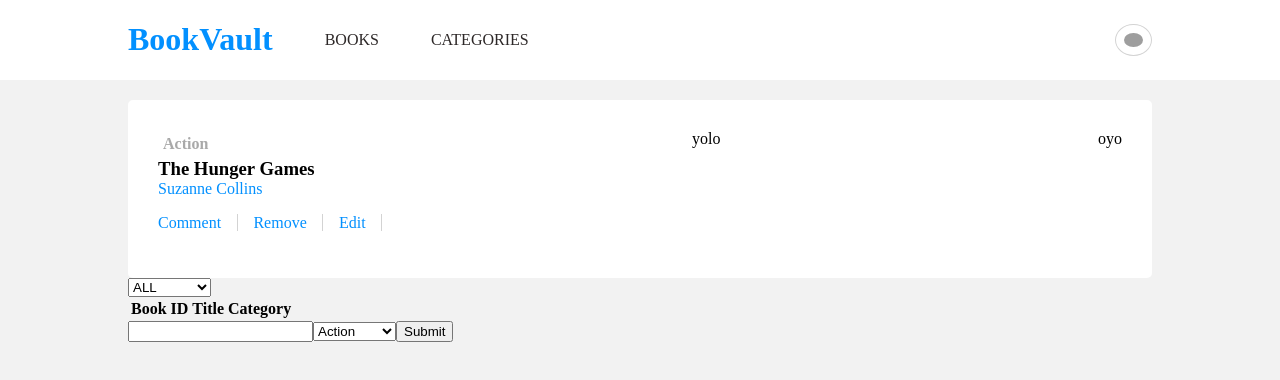
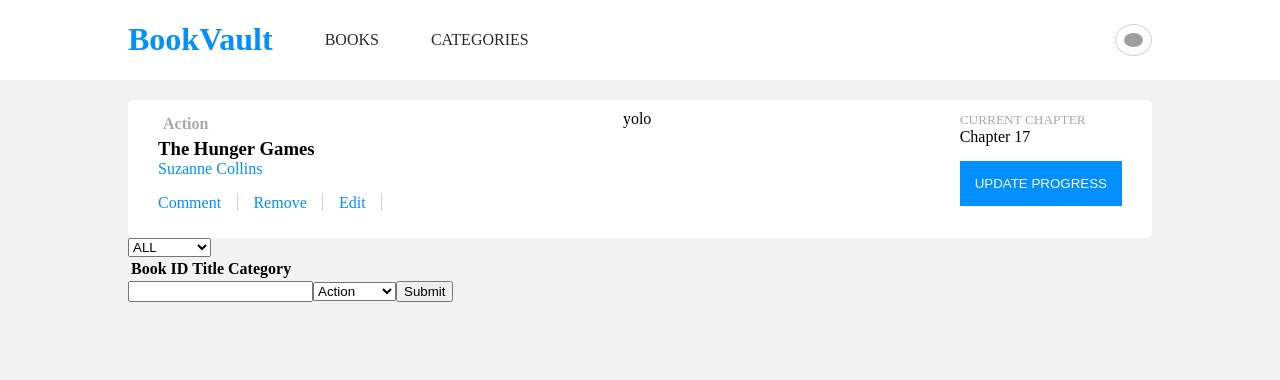
Before and after one commit to Moreneecoder/bookstore, a React (Create React App) app: page / in a window 1280 px wide. Shown: the top 380 px of the page. Built offline with nearby package versions, Linux system fonts and the light colour scheme; grey boxes are pictures that could not be loaded.

Commit message:
Design Book component

```diff
--- a/src/components/BookTest.js
+++ b/src/components/BookTest.js
@@ -15,7 +15,12 @@ const Booky = () => (
     </div>
 
     <div>yolo</div>
-    <div>oyo</div>
+
+    <div className="page-details">
+      <small className="grey">CURRENT CHAPTER</small>
+      <p>Chapter 17</p>
+      <button className="update-btn main-bg-color" type="button">UPDATE PROGRESS</button>
+    </div>
   </div>
 );
 
--- a/src/stylesheets/Booky.css
+++ b/src/stylesheets/Booky.css
@@ -2,7 +2,7 @@
   display: flex;
   justify-content: space-between;
   background-color: white;
-  padding: 30px;
+  padding: 10px 30px;
   border-radius: 5px;
 }
 
@@ -22,3 +22,14 @@
   margin: 5px;
   font-weight: bolder;
 }
+
+.page-details p {
+  margin: 0;
+}
+
+.update-btn {
+  border: none;
+  padding: 15px;
+  margin-top: 15px;
+  color: white;
+}
--- a/src/stylesheets/index.css
+++ b/src/stylesheets/index.css
@@ -9,7 +9,7 @@ body {
 }
 
 .main-bg-color {
-  color: #0290ff;
+  background-color: #0290ff;
 }
 
 .secondary-text-color {
```
